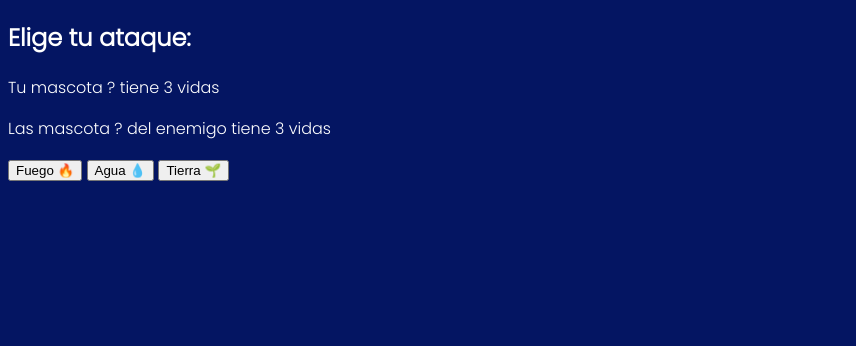
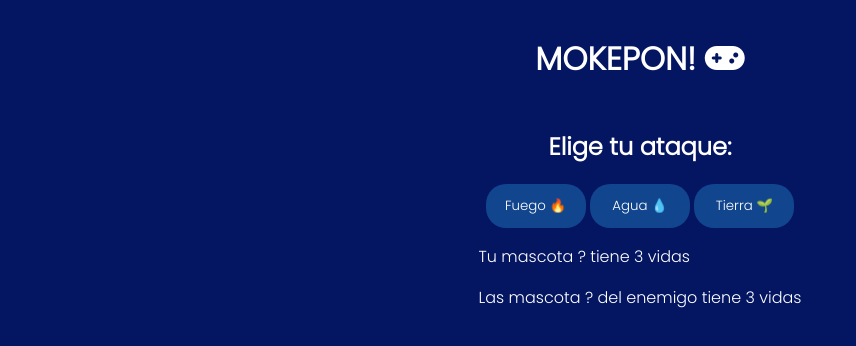
Before and after one commit to Misael-GC/Pokemon, a website: page index.html in a window 1280 px wide. Both pictures are taken after a click on the button "Seleccionar". Shown: the whole page, without its empty margins (0-856 px from the left). Drawn offline with nearby package versions, Linux system fonts and the light colour scheme; no server answers.

Commit message:
reajuste de posicionamiento en html y css

```diff
--- a/index.html
+++ b/index.html
@@ -86,8 +86,24 @@
     </section>
 
     <section id="seleccionar-ataque">
-      <h2>Elige tu ataque:</h2>
+      <h1 class="titulo">MOKEPON! <i class="fa-solid fa-gamepad"></i></h1>
+      <h2 class="subtitulo">Elige tu ataque:</h2>
 
+      <div>
+        <button id="boton-fuego" class="boton-de-ataque">Fuego 🔥</button>
+        <button id="boton-agua" class="boton-de-ataque">Agua 💧</button>
+        <button id="boton-tierra" class="boton-de-ataque">Tierra 🌱</button>
+      </div>
+<!-- other -->
+      <div>
+        <section id="mensajes"></section>
+
+        <section id="reiniciar">
+          <button id="boton-reiniciar">Reiniciar</button>
+        </section>
+      </div>
+<!-- other -->
+      <div>
         <p>
           Tu mascota <span id="mascota-jugador"> ? </span> tiene
           <span id="vidas-jugador">3</span> vidas
@@ -96,19 +112,9 @@
           Las mascota <span id="mascota-enemigo"> ? </span> del enemigo tiene
           <span id="vidas-enemigo">3</span> vidas
         </p>
-
-      <p>
-        <button id="boton-fuego">Fuego 🔥</button>
-        <button id="boton-agua">Agua 💧</button>
-        <button id="boton-tierra">Tierra 🌱</button>
-      </p>
+      </div>
     </section>
 
-    <section id="mensajes"></section>
-
-    <section id="reiniciar">
-      <button id="boton-reiniciar">Reiniciar</button>
-    </section>
 
     <!-- <script type="module" src="api.js"></script> -->
     <script src="https://cdn.jsdelivr.net/npm/chart.js"></script>
--- a/js/index.js
+++ b/js/index.js
@@ -36,7 +36,7 @@ function seleccionarMascotaJugador(){
     let inputRatigueya = document.getElementById('ratigueya');
     let spanMascotaJugador = document.getElementById('mascota-jugador')
     let sectionSeleccionarAtaque = document.getElementById('seleccionar-ataque')
-    sectionSeleccionarAtaque.style.display = 'block';
+    sectionSeleccionarAtaque.style.display = 'flex';
     let sectionSeleccionarMascota = document.getElementById('seleccionar-mascota')
     sectionSeleccionarMascota.style.display = 'none';
 
--- a/style.css
+++ b/style.css
@@ -131,3 +131,32 @@ input{
     margin-bottom: 20px;
     border-radius: 20px;
 }
+
+#boton-mascota:hover{
+    background-color: white;
+    color: #041562;
+}
+
+#seleccionar-ataque{
+    display: flex;
+    flex-direction: column;
+    justify-content: center;
+    align-items: center;
+    /* background-image: url(https://pbs.twimg.com/media/F-NCZ7ibAAATutS?format=jpg&name=small); */
+    /* background-size: cover; */
+    /* background-repeat: no-repeat; */
+    /* background-position: center center; */
+    /* width: 100%; */
+    /* height: 100vh; */
+}
+
+.boton-de-ataque{
+    background-color: #11468f;
+    padding: 10px;
+    box-sizing: border-box;
+    border-radius: 20px;
+    border-color: transparent;
+    width: 100px;
+    color: white;
+    font-family: 'Poppins', sans-serif;
+}
```
Lines whose indentation alone changed are shown as unchanged.
